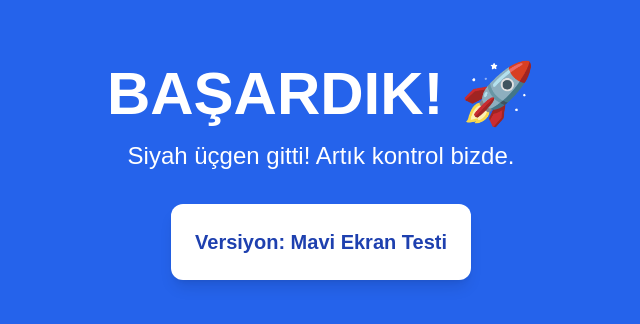
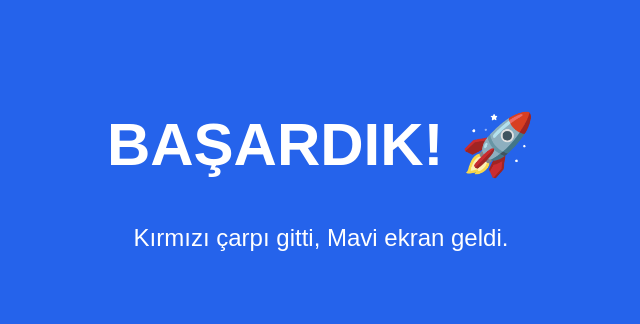
Before and after one commit to emircankilicaslan/ai-slide-app, a Next.js app: page / in a window 1280 px wide. Shown: the part 228-552 px from the top of the page, without its empty margins (319-959 px from the left). Built offline with nearby package versions, Linux system fonts and the light colour scheme.

Commit message:
Fix: Clean layout code

```diff
--- a/app/layout.tsx
+++ b/app/layout.tsx
@@ -1,16 +1,4 @@
 import type { Metadata } from "next";
-import { Geist, Geist_Mono } from "next/font/google";
-import "./globals.css";
-
-const geistSans = Geist({
-  variable: "--font-geist-sans",
-  subsets: ["latin"],
-});
-
-const geistMono = Geist_Mono({
-  variable: "--font-geist-mono",
-  subsets: ["latin"],
-});
 
 export const metadata: Metadata = {
   title: "AI Slayt",
@@ -24,17 +12,7 @@ export default function RootLayout({
 }) {
   return (
     <html lang="tr">
-      <body
-        className={`
-          ${geistSans.variable}
-          ${geistMono.variable}
-          antialiased
-          h-screen
-          w-screen
-          overflow-hidden
-          bg-slate-50
-        `}
-      >
+      <body style={{ margin: 0, padding: 0, fontFamily: 'sans-serif' }}>
         {children}
       </body>
     </html>
--- a/app/page.tsx
+++ b/app/page.tsx
@@ -2,16 +2,19 @@ export const runtime = 'edge';
 
 export default function Home() {
   return (
-    <div className="flex min-h-screen flex-col items-center justify-center bg-blue-600 text-white">
-      <h1 className="text-6xl font-bold mb-4">
-        BAŞARDIK! 🚀
-      </h1>
-      <p className="text-2xl">
-        Siyah üçgen gitti! Artık kontrol bizde.
-      </p>
-      <div className="mt-8 p-6 bg-white text-blue-800 rounded-xl font-bold text-xl shadow-lg">
-        Versiyon: Mavi Ekran Testi
-      </div>
+    <div style={{
+      backgroundColor: '#2563eb',
+      color: 'white',
+      height: '100vh',
+      display: 'flex',
+      flexDirection: 'column',
+      alignItems: 'center',
+      justifyContent: 'center',
+      fontSize: '24px',
+      fontFamily: 'sans-serif'
+    }}>
+      <h1 style={{ fontSize: '60px', marginBottom: '20px' }}>BAŞARDIK! 🚀</h1>
+      <p>Kırmızı çarpı gitti, Mavi ekran geldi.</p>
     </div>
   );
 }
```
